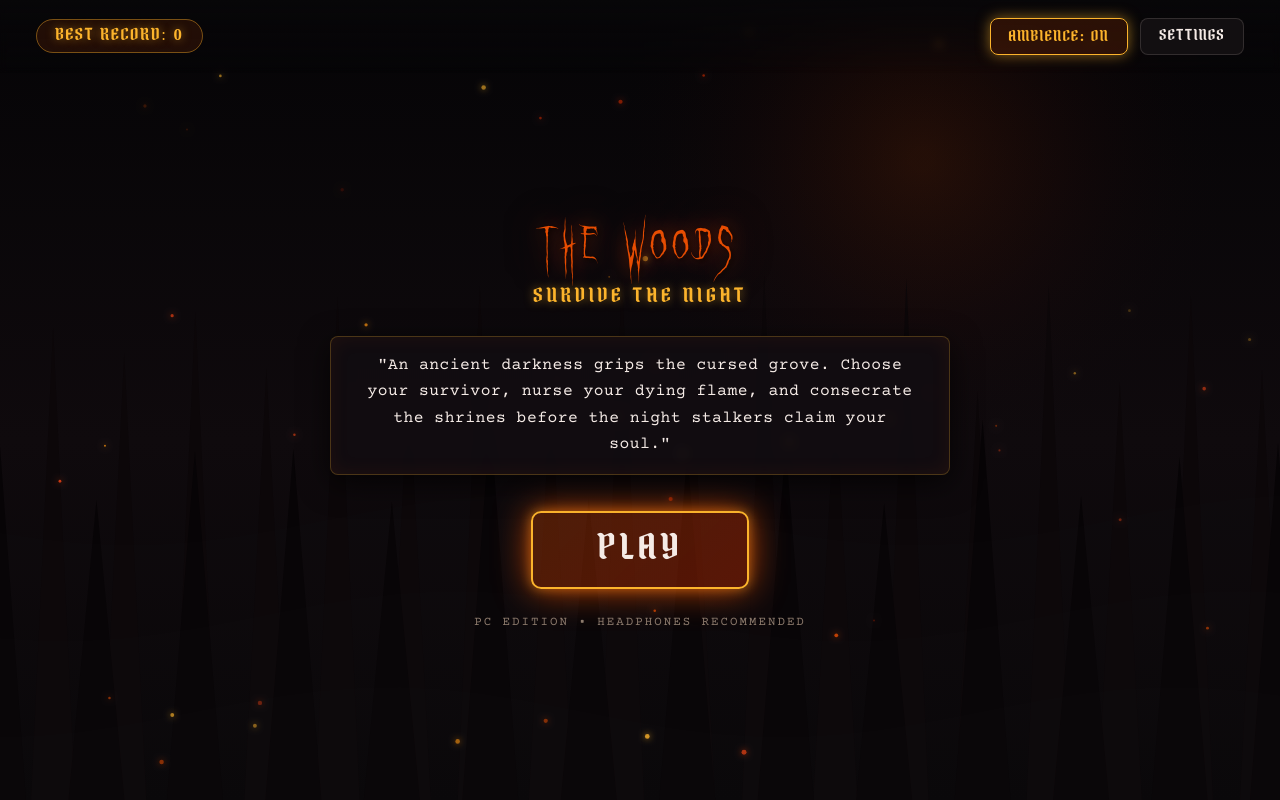
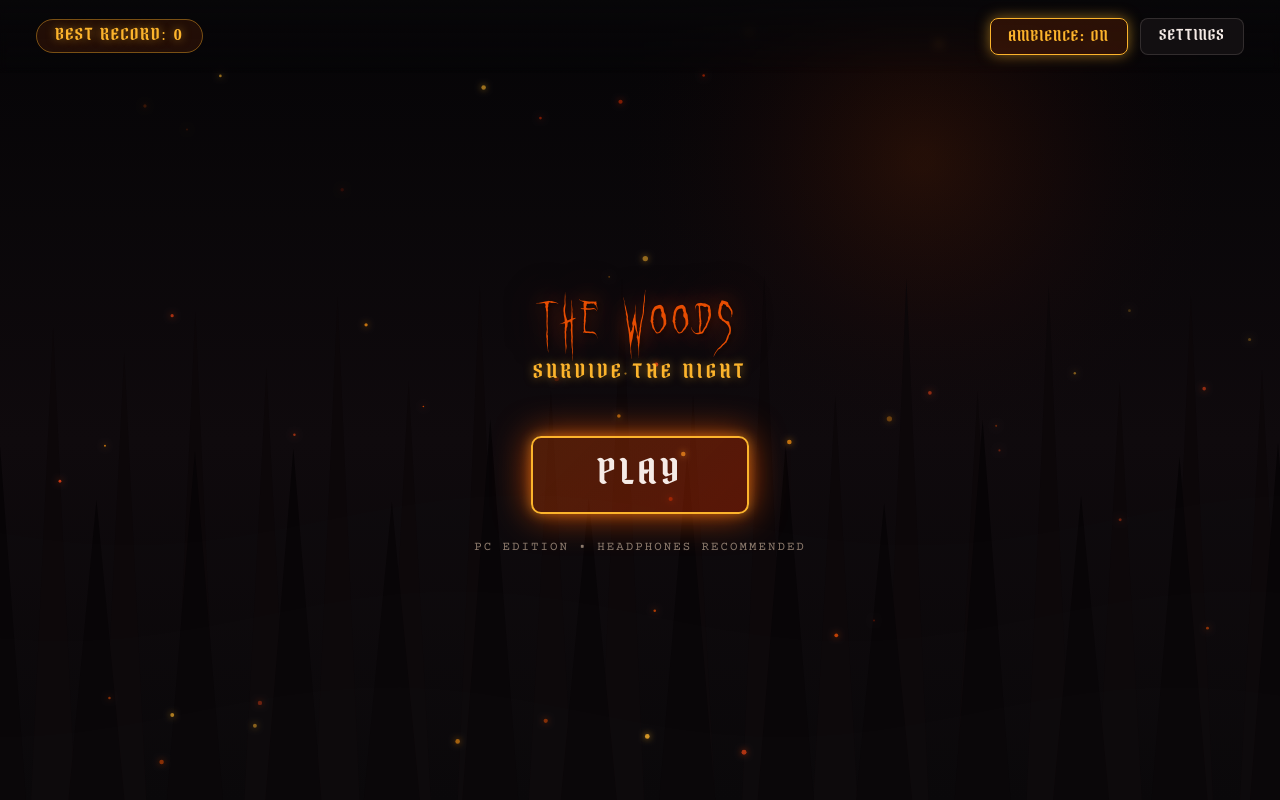
Before and after one commit to arulraj-234/the-woods, a React (Vite) app: page / in a window 1280 px wide. Built offline with nearby package versions, Linux system fonts and the light colour scheme; a web font is replaced by a local one.

Commit message:
style: remove lore quote box from landing page for clean minimalist layout

```diff
--- a/src/App.css
+++ b/src/App.css
@@ -865,7 +865,7 @@ body {
 }
 
 .landing-hero-title-wrap {
-  margin-bottom: 24px;
+  margin-bottom: 48px;
   display: flex;
   flex-direction: column;
   align-items: center;
--- a/src/App.jsx
+++ b/src/App.jsx
@@ -456,12 +456,6 @@ export default function App() {
               <div className="landing-hero-title-wrap">
                 <h1 className="home-hero-title">THE WOODS</h1>
                 <p className="home-hero-subtitle">SURVIVE THE NIGHT</p>
-              </div>
-
-              <div className="landing-lore-box">
-                <p className="landing-lore-quote">
-                  "An ancient darkness grips the cursed grove. Choose your survivor, nurse your dying flame, and consecrate the shrines before the night stalkers claim your soul."
-                </p>
               </div>
 
               <div className="landing-action-wrap">
```
